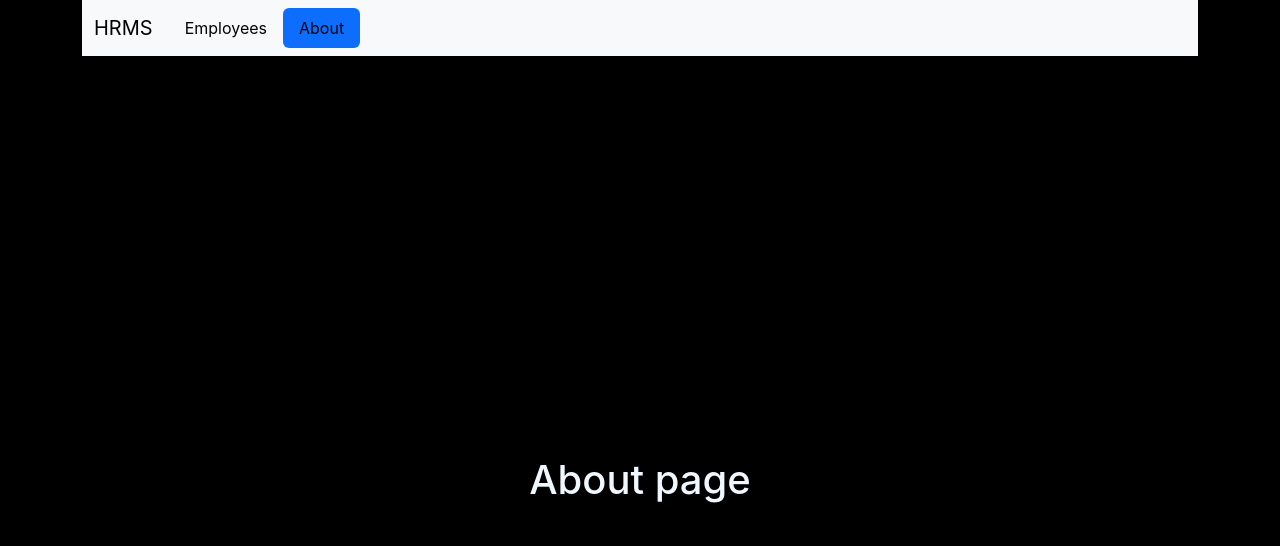
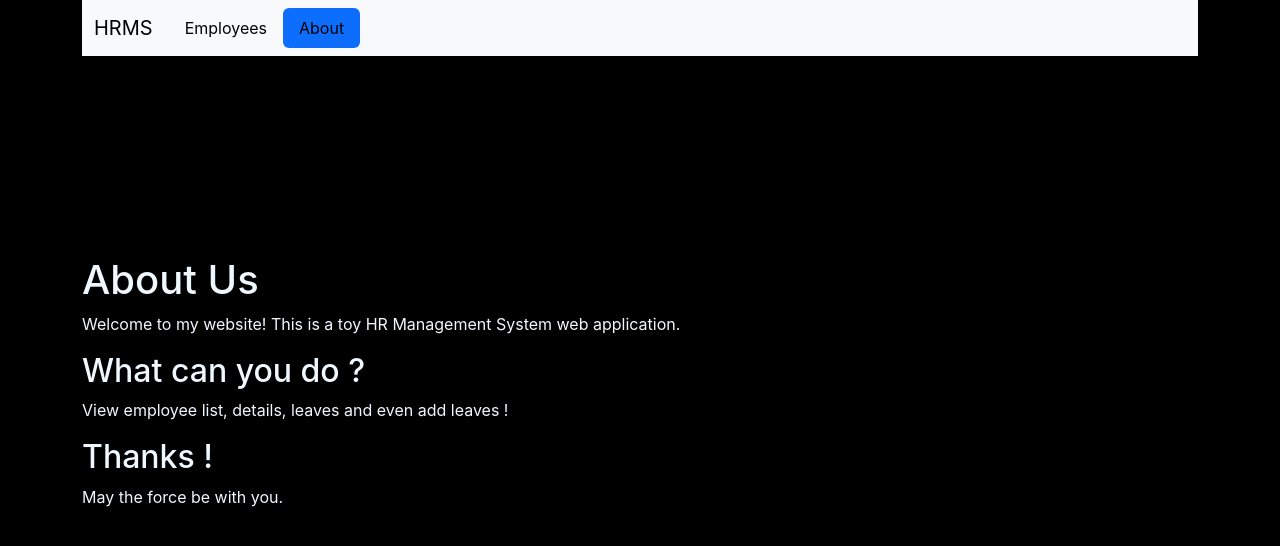
Before and after one commit to JimJam478/hrms-app, a React (Create React App) app in the folder hrms/: page /about in a window 1280 px wide. Shown: the top 546 px of the page. Built offline with nearby package versions, Linux system fonts and the light colour scheme; a web font is replaced by a local one.

Commit message:
adds about page

```diff
--- a/hrms/src/components/about/about.css
+++ b/hrms/src/components/about/about.css
@@ -1,4 +1,9 @@
-#header_about {
-    padding-top: 400px;
+#about {
     color: aliceblue;
+    text-align: left;
 }
+
+
+#about-container{
+    padding-top: 200px ;
+}
--- a/hrms/src/components/about/about.js
+++ b/hrms/src/components/about/about.js
@@ -2,8 +2,16 @@ import "./about.css";
 
 export default function About() {
     return (
-        <div className="container-fluid">
-    <h1 id="header_about"> About page </h1>
-    </div>
+        <div id="about-container" className="container">
+          <h1 id="about">About Us</h1>
+          <p id="about">Welcome to my website! This is a toy HR Management System web application.</p>
+
+          <h2 id="about"> What can you do ?</h2>
+          <p id="about">View employee list, details, leaves and even add leaves !</p>
+
+          <h2 id="about">Thanks ! </h2>
+          <p id="about"> May the force be with you. </p>
+
+        </div>
   );
 }
```
